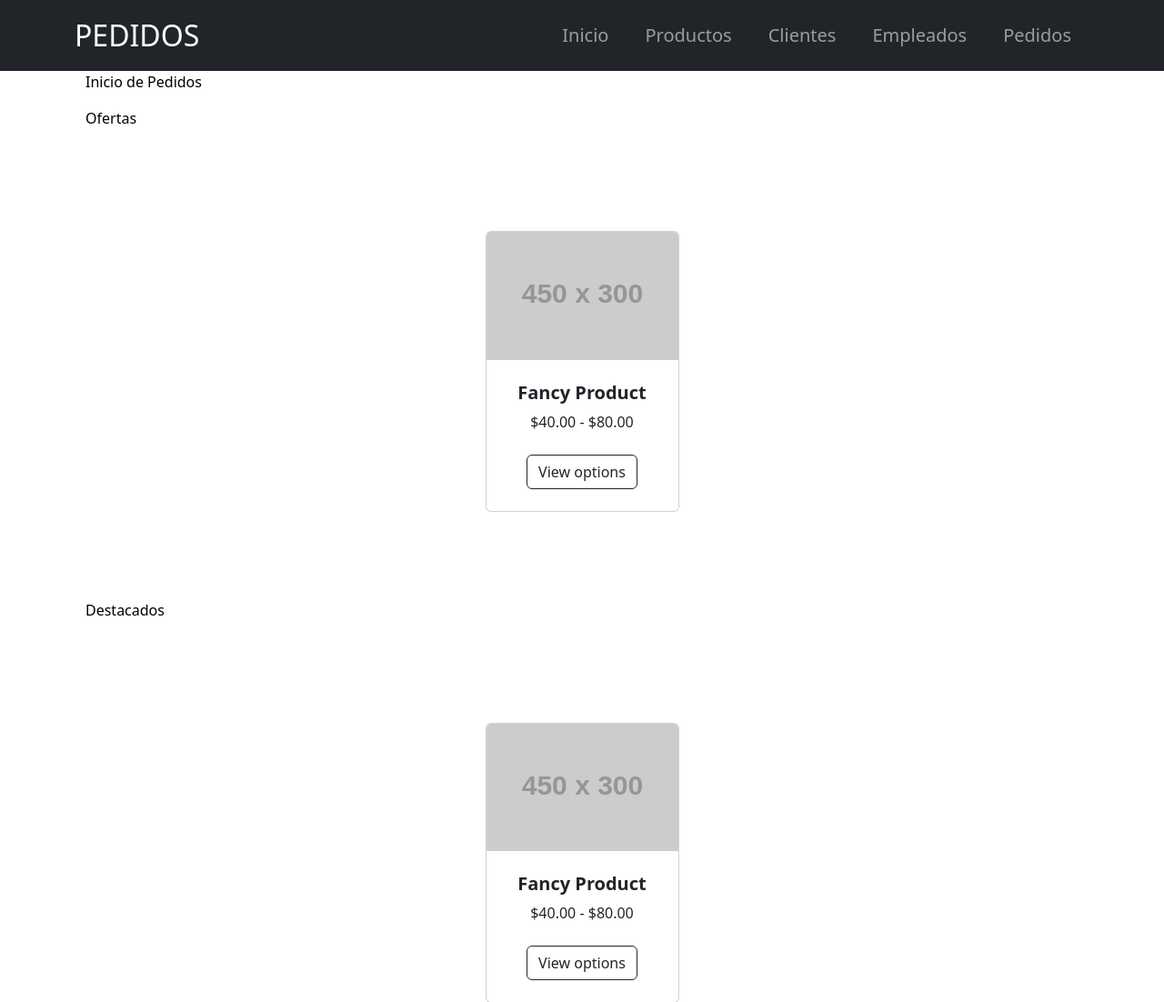
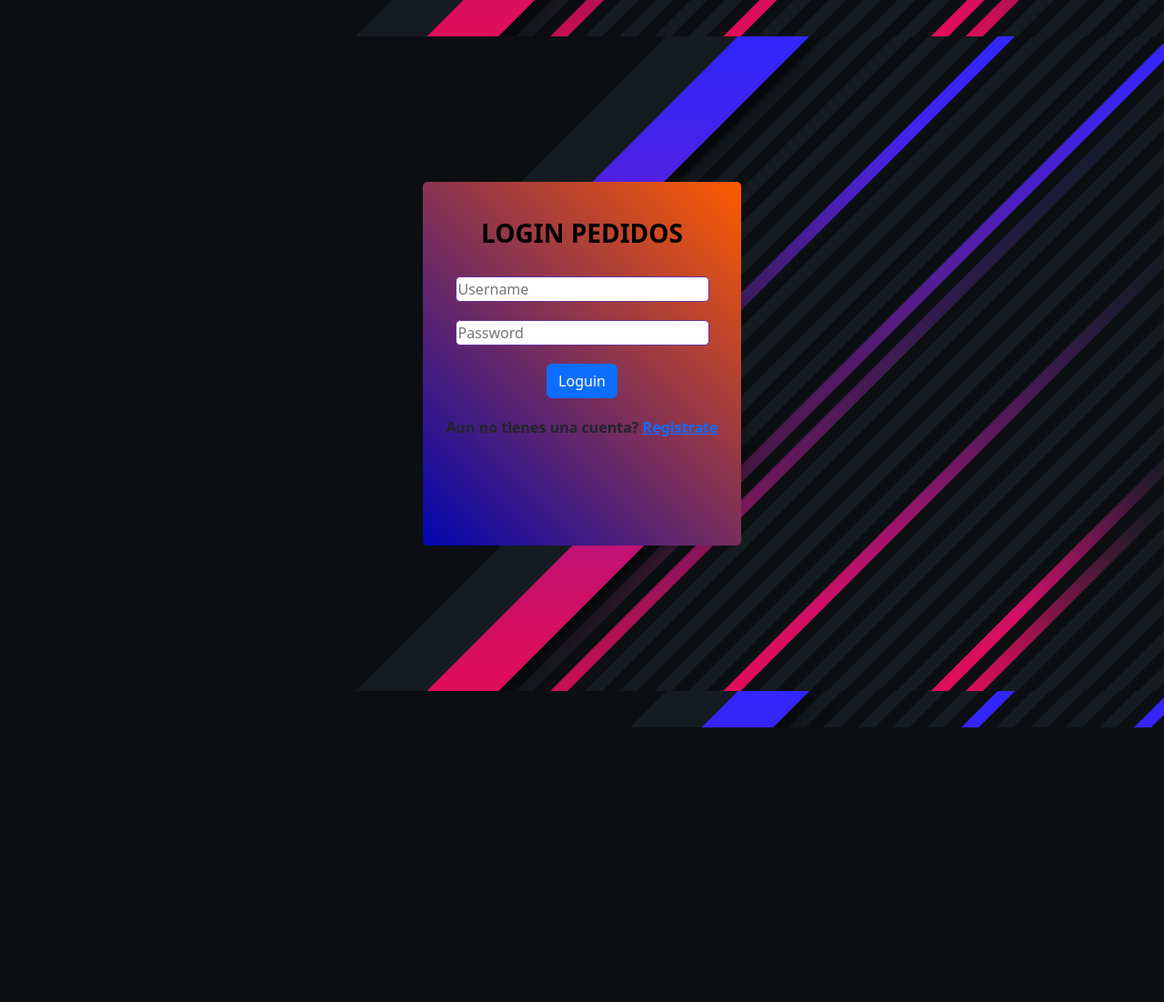
Before and after one commit to gabaq/Tercera-pre-entrega-Aquino, a Django app: page /apppedidos/ in a window 1280 px wide. Shown: the top 1102 px of the page at 91% size. After the commit the page ends 800 px from the top, so only its background shows below. Run offline with Django 4.2, Linux system fonts and the light colour scheme; grey boxes labelled with a size stand in for pictures from a placeholder-image service; some libraries are stand-ins or nearby versions.

Commit message:
Add login, register and logout

```diff
--- a/Pedidos/static/Pedidos/css/main.css
+++ b/Pedidos/static/Pedidos/css/main.css
@@ -61,3 +61,37 @@
   margin-bottom: 0.25rem !important;
   margin-left: 0.25rem !important;
 }
+
+.container-form{
+  display: flex !important;
+  justify-content: center !important;
+  align-items: center !important;
+  position: absolute !important;
+  height: 100%;
+  width: 100%;
+  background-image: url("../assets/img/backgound1.png");
+  background-position: center;
+  background-size: 100%;
+}
+
+.formLogin{
+  font-weight: bold;
+  background: linear-gradient(45deg, rgba(1,6,175,1) 0%, rgba(255,91,0,1) 100%);
+  padding: 40px 20px 20px 20px;
+  border-radius: 5px;
+  width: 350px;
+  height: 400px;
+
+}
+.formLogin div{
+  margin-bottom: 20px;
+  display: flex;
+  justify-content: center;
+  align-items: center;
+}
+
+.inputLogin{
+  border-radius: 5px;
+  border: 1px solid rebeccapurple;
+  width: 90%;
+}
--- a/Pedidos/templates/Pedidos/index.html
+++ b/Pedidos/templates/Pedidos/index.html
@@ -34,6 +34,7 @@
                         <li class="nav-item lead mx-0 mx-lg-1"><a class="nav-link py-3 px-0 px-lg-3 rounded" href="{% url 'Clientes' %}">Clientes</a></li>
                         <li class="nav-item lead mx-0 mx-lg-1"><a class="nav-link py-3 px-0 px-lg-3 rounded" href="{% url 'Empleados' %}">Empleados</a></li>
                         <li class="nav-item lead mx-0 mx-lg-1"><a class="nav-link py-3 px-0 px-lg-3 rounded" href="{% url 'Pedidos' %}">Pedidos</a></li>
+                        <li class="nav-item lead mx-0 mx-lg-1"><a class="nav-link py-3 px-0 px-lg-3 rounded" href="{% url 'Logout' %}">Logout</a></li>
                     </ul>
                 </div>
             </div>
--- /dev/null
+++ b/Pedidos/templates/Pedidos/login.html
@@ -0,0 +1,43 @@
+<!DOCTYPE html>
+<html lang="en">
+<head>
+    {% load static %}
+    <meta charset="UTF-8">
+    <meta http-equiv="X-UA-Compatible" content="IE=edge">
+    <meta name="viewport" content="width=device-width, initial-scale=1.0">
+    <!-- Favicon-->
+    <link rel="icon" type="image/x-icon" href="assets/favicon.ico" />
+    <!-- Font Awesome icons (free version)-->
+    <script src="https://use.fontawesome.com/releases/v6.3.0/js/all.js" crossorigin="anonymous"></script>
+
+    <link rel="stylesheet" type="text/css" href="{% static 'Pedidos/css/main.css'%}"/>
+    <link rel="stylesheet" type="text/css" href="{% static 'Pedidos/css/bootstrap.min.css'%}"/>
+    <link rel="stylesheet" type="text/css" href="{% static 'Pedidos/css/font-awesome.min.css'%}"/>
+    <link rel=”stylesheet” href=”https://cdn.jsdelivr.net/npm/bootstrap-icons@1.5.0/font/bootstrap-icons.css” />
+
+    <script src="{% static 'Pedidos/js/bootstrap.min.js'%}"></script>
+    <title>PEDIDOS - Login</title>
+</head>
+<body>
+    <div class="container-form">
+        <form action="" method="post" class="formLogin">{% csrf_token %}
+            <h3 style="color: black; font-weight: bold; margin-bottom: 30px; display: flex; justify-content: center; align-items: center;">LOGIN PEDIDOS</h3>
+            <div>
+                <input type="text" class="inputLogin" name="user" placeholder="Username">
+            </div>
+            <div>
+                <input type="password" class="inputLogin" name="password" placeholder="Password">
+            </div>
+            <div>
+                <button class="btn btn-primary" type="submit">Loguin</button>
+            </div>
+            {% if error %}
+                <p style="color: red;">{{error}}</p>
+            {% endif %}
+            <div>
+                <p>Aun no tienes una cuenta? <a href="/apppedidos/register/">Registrate</a></p>
+            </div>
+        </form>
+    </div>
+</body>
+</html>
--- a/Pedidos/urls.py
+++ b/Pedidos/urls.py
@@ -1,4 +1,5 @@
 from django.urls import path
+from django.contrib.auth.views import LogoutView
 from Pedidos.views import *
 #inicio,cliente,empleado,pedido, producto, setClientes,getClientes, buscarClientes
 #from Pedidos import views
@@ -7,10 +8,12 @@ from Pedidos.views import *
 # etc
 
 urlpatterns = [
-    path('', inicio, name='Inicio'),
+    path('', loginWeb, name='Login'),
     path('inicio/', inicio, name='Inicio'),
 
-
+    path('login/', loginWeb, name='login'),
+    path('register/', registerWeb, name='register'),
+    path('logout/', LogoutView.as_view(template_name='Pedidos/login.html'), name='Logout'),
 
     path('productos/', producto, name='Productos'),
 
--- a/Pedidos/views.py
+++ b/Pedidos/views.py
@@ -3,28 +3,25 @@ from django.http import HttpResponse
 from django.template import loader
 from Pedidos.models import *
 from Pedidos.forms import *
-
+from django.contrib.auth.forms import AuthenticationForm, UserCreationForm
+from django.contrib.auth import login, logout,authenticate
+from django.contrib.auth.decorators import login_required
 # Create your views here.
 
 def inicio(request):
     return render(request,'Pedidos/inicio.html')
 
-
 def cliente(request):
     return render(request,'Pedidos/clientes.html')
-
 
 def empleado(request):
     return render(request,'Pedidos/empleados.html')
 
-
 def pedido(request):
     return render(request,'Pedidos/pedidos.html')
 
-
 def producto(request):
     return render(request,'Pedidos/productos.html')
-
 
 def setClientes_old(request):
     if request.method == 'POST':
@@ -135,3 +132,41 @@ def buscarPedidos(request):
     else:
         respuesta = "No se enviaron datos"
     return HttpResponse(respuesta)
+
+# seccion Login (no funciona)
+
+def loginPedidos(request):
+    if request.method == "post":
+        user = authenticate(username = request.post['user'], password = request.post['password'])
+        if user != None:
+            login(request, user)
+            return render("Pedidos/inicio.html")
+        else:
+            return render(request, 'Pedidos/login.html', {'error': 'Usuario o contraseña incorrectos.'})
+    else:
+        return render(request, 'Pedidos/login.html')
+
+# seccion Login (example)
+
+def loginWeb(request):
+    if request.method == "POST":
+        user = authenticate(username = request.POST['user'], password = request.POST['password'])
+        if user is not None:
+            login(request, user)
+            return HttpResponse("Pedidos/inicio.html")
+        else:
+            return render(request, 'Pedidos/login.html', {'error': 'Usuario o contraseña incorrectos'})
+    else:
+        return render(request, 'Pedidos/login.html')
+
+# seccion Register
+
+def registerWeb(request):
+#def registro(request):
+    if request.method == "POST":
+        userCreate = UserCreationForm(request.POST)
+        if userCreate is not None:
+            userCreate.save()
+            return render(request, 'Pedidos/login.html')
+    else:
+        return render(request, 'Pedidos/register.html')
--- a/PreEntrega3/settings.py
+++ b/PreEntrega3/settings.py
@@ -123,3 +123,5 @@ STATIC_URL = 'static/'
 # https://docs.djangoproject.com/en/4.2/ref/settings/#default-auto-field
 
 DEFAULT_AUTO_FIELD = 'django.db.models.BigAutoField'
+
+LOGIN_URL = '/Pedidos/loguin/'
--- a/PreEntrega3/urls.py
+++ b/PreEntrega3/urls.py
@@ -19,7 +19,8 @@ from django.urls import path, include
 from PreEntrega3.views import saludo, segunda_vista, template_test, template_test2
 
 urlpatterns = [
-    path('', saludo),
+    path('', include('Pedidos.urls')),
+    #path('', saludo),
     path('admin/', admin.site.urls),
     path('s2/<nombre>', segunda_vista),
     path('template-test/', template_test),
```
Also changed, not shown: Pedidos/templates/Pedidos/register.html (added, +32 -0 lines), Pedidos/forms.py (line endings or trailing spaces), Pedidos/static/Pedidos/assets/img/backgound1.png (added), Pedidos/static/Pedidos/assets/img/mike.jpg (added), db.sqlite3.
